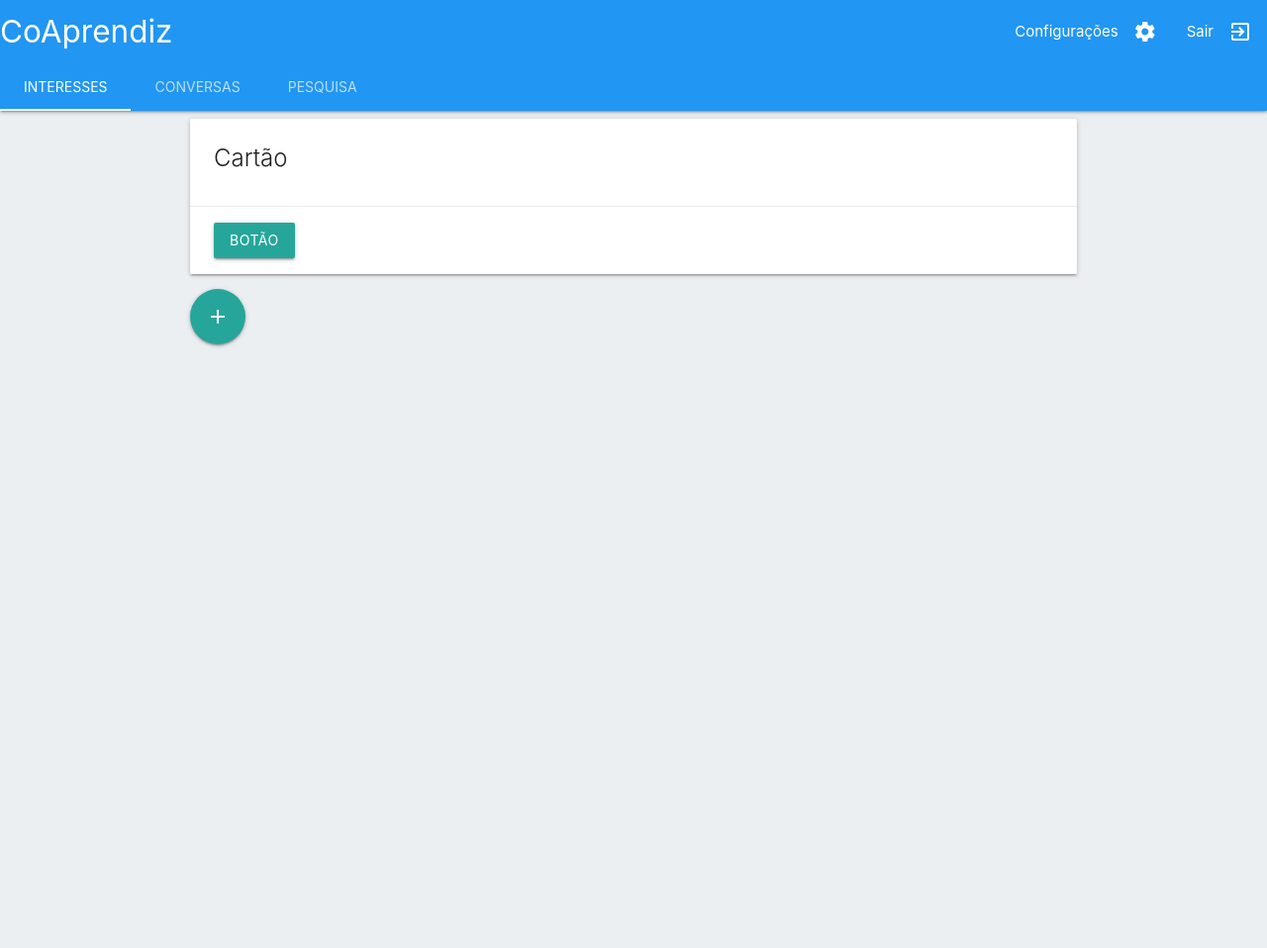
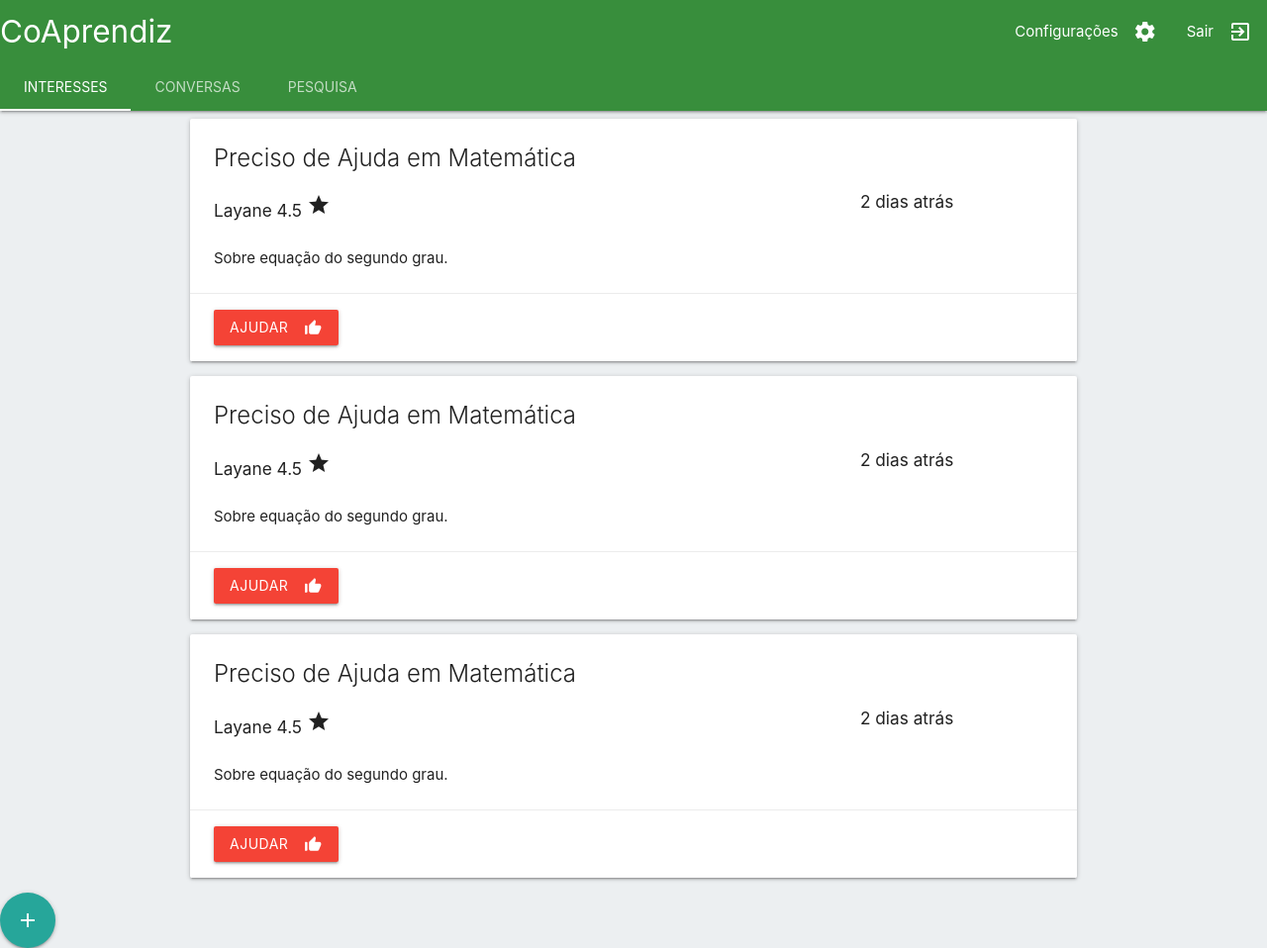
Before and after one commit to eduardosvieira/coaprendiz, a Flask app: page /coaprendiz/ in a window 1280 px wide. Shown: the whole page at 99% size. Before the commit the page ends 351 px from the top, so only its background shows below. Run offline with Flask 2, Linux system fonts and the light colour scheme.

Commit message:
adding menus modules

```diff
--- a/app/templates/index.html
+++ b/app/templates/index.html
@@ -1,52 +1,40 @@
 <html>
   <head>
+    <!--cabecalho -->
     {% include 'heading.html' %}
   </head>
   <body class="blue-grey lighten-5">
-    <nav class="nav-extended blue">
-      <div class="nav-wrapper">
-        <a class="brand-logo" href="/coaprendiz/">CoAprendiz</a>
-        <a href="" data-target="mobile-demo" class="sidenav-trigger"><i class="material-icons">menu</i></a>
-        <ul id = "nav-mobile"  class="right hide-on-med-and-down">
-          <li>
-            <a href="/coaprendiz/settings/"><i class="material-icons right">settings</i>Configurações</a>
-          </li>
-          <li>
-            <a href="/coaprendiz/logout/"><i class="material-icons right">exit_to_app</i>Sair</a>
-          </li>
-        </ul>
-      </div>
-      <div class="nav-content">
-        <ul class="tabs tabs-transparent">
-          <li class="tab"><a href="#interesses">Interesses</a></li>
-          <li class="tab"><a href="#conversas">Conversas</a></li>
-          <li class="tab"><a href="#pesquisa">Pesquisa</a></li>
-        </ul>
-      </div>
-    </nav>
 
-    <ul class="sidenav" id = "mobile-demo">
-      <li>
-        <a href="/coaprendiz/settings/"><i class="material-icons right">settings</i>Configurações</a>
-      </li>
-      <li>
-        <a href="/coaprendiz/logout/"><i class="material-icons right">exit_to_app</i>Sair</a>
-      </li>
-    </ul>
+    <!-- menu principal -->
+    {% include "main-menu.html" %}
 
     <div id="interesses" class="col s12">
       <div class="container">
-        <div class="card">
-          <div class="card-content">
-            <span class="card-title">Cartão</span>
+
+        {% for i in range(3) %}
+          <div class="card">
+            <div class="card-content">
+              <span class="card-title">Preciso de Ajuda em Matemática</span>
+              <div class="row">
+                <div class="col s9">
+                  <h6>Layane 4.5 <i class="material-icons">star</i></h6>
+                </div>
+                <div class="col s3">
+                  <h6>2 dias atrás</h6>
+                </div>
+              </div>
+              <p>Sobre equação do segundo grau.</p>
+            </div>
+            <div class="card-action">
+              <a class="btn red">Ajudar<i class="material-icons right">thumb_up_alt</i> </a>
+            </div>
           </div>
-          <div class="card-action">
-            <a class="btn">Botão</a>
-          </div>
-        </div>
+        {% endfor %}
 
-        <a class="btn-floating btn-large"><i class="material-icons">add</i></a>
+
       </div>
+      <a class="btn-floating btn-large"><i class="material-icons">add</i></a>
+
     </div>
 
     <div id="conversas" class="col s12">
@@ -54,30 +42,10 @@
         <h2>Conversas</h2>
         <div id="conversas-painel" >
           <div class = "conversa">
-
-            <div class="row">
-              <div class="col s1">
-                <img src="doctor.png" alt="" height="80" width="80">
-              </div>
-              <div class="col s11">
-                <h5>Layane</h5>
-
-                <div class="row">
-                  <div class="col s10">
-                    <p>Mensagem</p>
-                  </div>
-                  <div class="col s2">
-                    <p>18h00</p>
-                  </div>
-                </div>
-              </div>
-            </div>
-
-            <div class = "conversa">
-
+            {% for i in range(3) %}
               <div class="row">
                 <div class="col s1">
-                  <img src="doctor.png" alt="" height="80" width="80">
+                  <img src="/static/doctor.png" alt="" height="80" width="80">
                 </div>
                 <div class="col s11">
                   <h5>Layane</h5>
@@ -92,26 +60,8 @@
                   </div>
                 </div>
               </div>
+              {% endfor %}
 
-              <div class = "conversa">
-
-                <div class="row">
-                  <div class="col s1">
-                    <img src="doctor.png" alt="" height="80" width="80">
-                  </div>
-                  <div class="col s11">
-                    <h5>Layane</h5>
-
-                    <div class="row">
-                      <div class="col s10">
-                        <p>Mensagem</p>
-                      </div>
-                      <div class="col s2">
-                        <p>18h00</p>
-                      </div>
-                    </div>
-                  </div>
-                </div>
           </div>
         </div>
 
@@ -157,8 +107,5 @@
     </div>
   </div>
 
-
-
-
   </body>
 </html>
--- /dev/null
+++ b/app/templates/main-menu.html
@@ -0,0 +1,30 @@
+<nav class="nav-extended #388e3c green darken-2">
+  <div class="nav-wrapper">
+    <a class="brand-logo" href="/coaprendiz/">CoAprendiz</a>
+    <a href="" data-target="mobile-demo" class="sidenav-trigger"><i class="material-icons">menu</i></a>
+    <ul id = "nav-mobile"  class="right hide-on-med-and-down">
+      <li>
+        <a href="/coaprendiz/settings/"><i class="material-icons right">settings</i>Configurações</a>
+      </li>
+      <li>
+        <a href="/coaprendiz/logout/"><i class="material-icons right">exit_to_app</i>Sair</a>
+      </li>
+    </ul>
+  </div>
+  <div class="nav-content">
+    <ul class="tabs tabs-transparent">
+      <li class="tab"><a href="#interesses">Interesses</a></li>
+      <li class="tab"><a href="#conversas">Conversas</a></li>
+      <li class="tab"><a href="#pesquisa">Pesquisa</a></li>
+    </ul>
+  </div>
+</nav>
+
+<ul class="sidenav" id="mobile-demo">
+  <li>
+    <a href="/coaprendiz/settings/"><i class="material-icons right">settings</i>Configurações</a>
+  </li>
+  <li>
+    <a href="/coaprendiz/logout/"><i class="material-icons right">exit_to_app</i>Sair</a>
+  </li>
+</ul>
```
Also changed, not shown: app/templates/login.html (+3 -30 lines), app/templates/menu-login.html (added, +13 -0 lines), app/templates/settings.html (+1 -13 lines), app/templates/signup1.html (+4 -14 lines), app/templates/signup2.html (+1 -13 lines).
